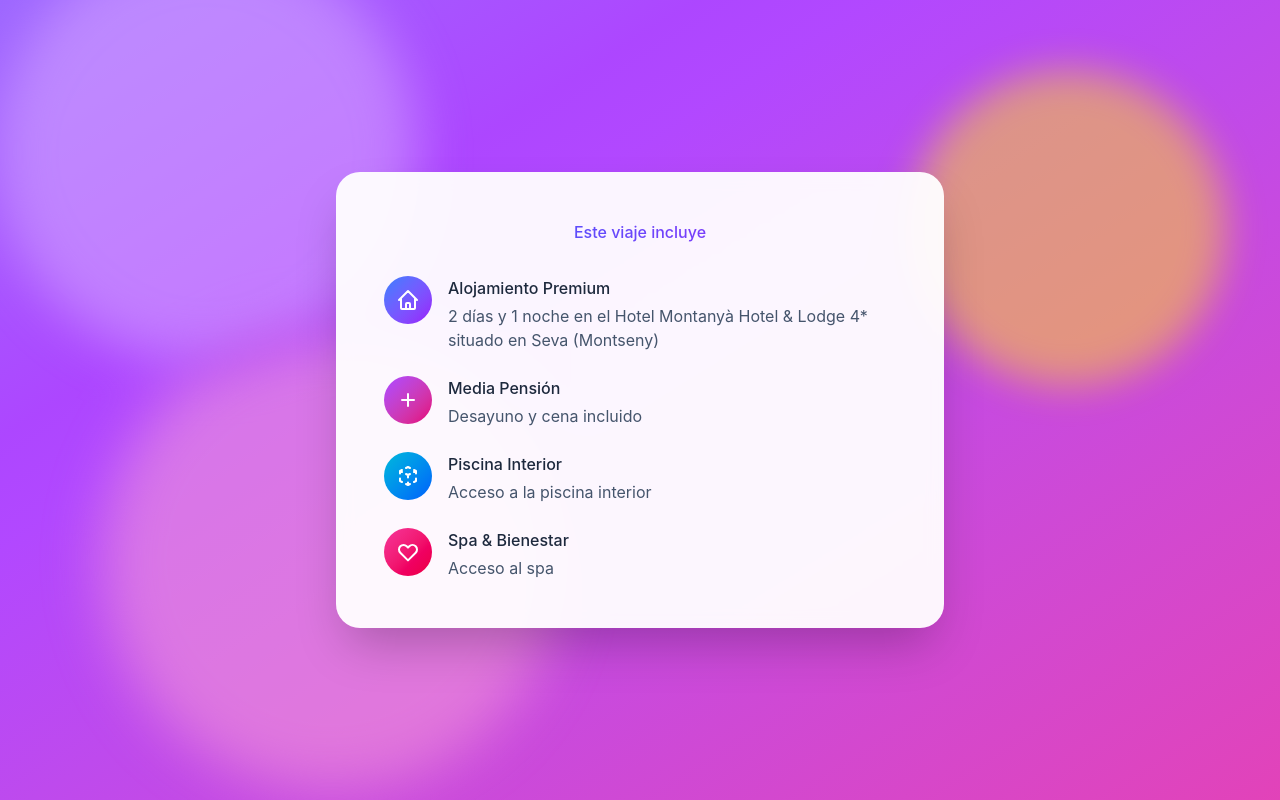
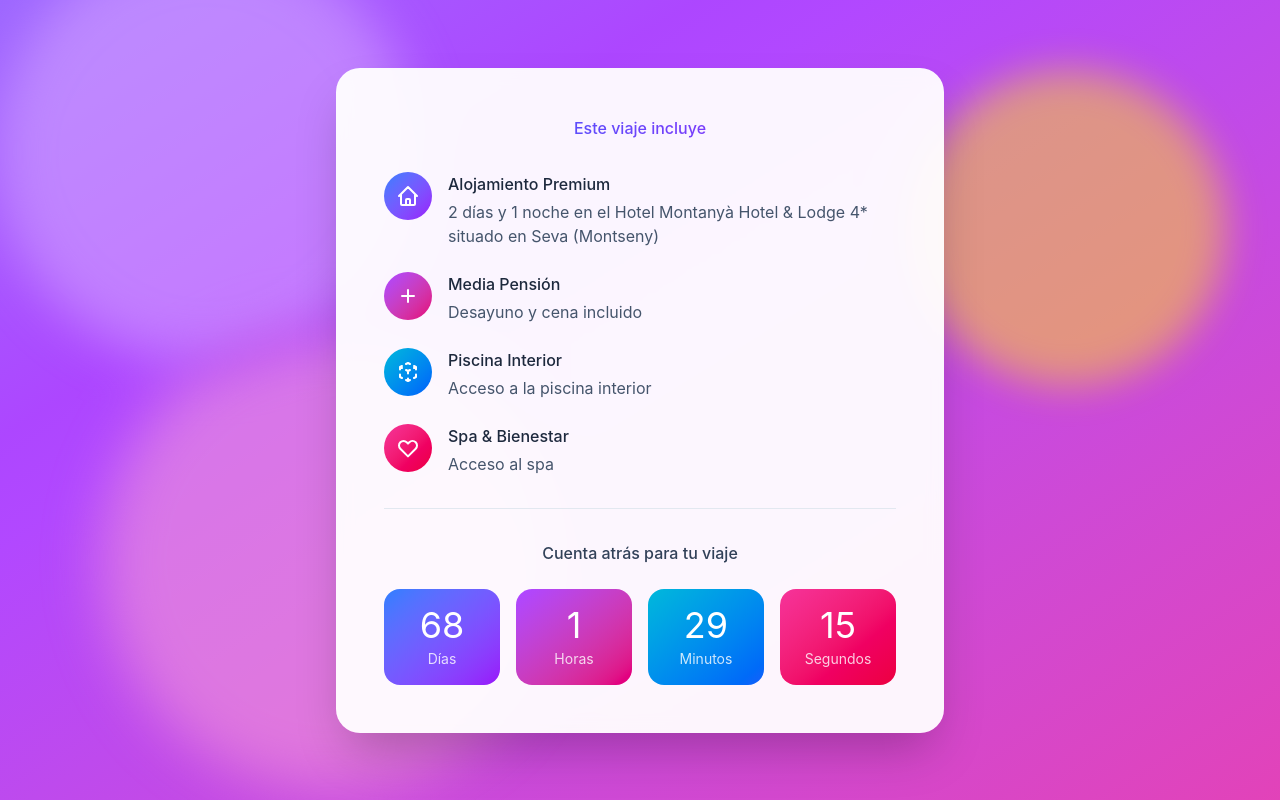
Before and after one commit to adri4n-code/Viaje20, a React (Vite) app: page / in a window 1280 px wide. Built offline with nearby package versions, Linux system fonts and the light colour scheme.

Commit message:
Update files from Figma Make

```diff
--- a/src/app/App.tsx
+++ b/src/app/App.tsx
@@ -1,7 +1,38 @@
 import { ImageWithFallback } from './components/figma/ImageWithFallback';
 import qrCodeImage from 'figma:asset/9fd622c78fe57d0e0a191e2b81394b2599637ffc.png';
+import { useState, useEffect } from 'react';
 
 export default function App() {
+  const [timeLeft, setTimeLeft] = useState({
+    days: 0,
+    hours: 0,
+    minutes: 0,
+    seconds: 0
+  });
+
+  useEffect(() => {
+    const targetDate = new Date('2026-03-14T00:00:00').getTime();
+
+    const updateCountdown = () => {
+      const now = new Date().getTime();
+      const difference = targetDate - now;
+
+      if (difference > 0) {
+        setTimeLeft({
+          days: Math.floor(difference / (1000 * 60 * 60 * 24)),
+          hours: Math.floor((difference % (1000 * 60 * 60 * 24)) / (1000 * 60 * 60)),
+          minutes: Math.floor((difference % (1000 * 60 * 60)) / (1000 * 60)),
+          seconds: Math.floor((difference % (1000 * 60)) / 1000)
+        });
+      }
+    };
+
+    updateCountdown();
+    const interval = setInterval(updateCountdown, 1000);
+
+    return () => clearInterval(interval);
+  }, []);
+
   return (
     <div className="min-h-screen w-full flex items-center justify-center relative overflow-hidden">
       {/* Fondo animado */}
@@ -68,6 +99,29 @@ export default function App() {
               </div>
             </div>
           </div>
+
+          {/* Contador Regresivo */}
+          <div className="mt-8 pt-8 border-t border-slate-200">
+            <h2 className="text-center text-slate-700 mb-6">Cuenta atrás para tu viaje</h2>
+            <div className="grid grid-cols-4 gap-4">
+              <div className="bg-gradient-to-br from-blue-500 to-purple-600 rounded-2xl p-4 text-center">
+                <div className="text-3xl md:text-4xl text-white mb-1">{timeLeft.days}</div>
+                <div className="text-xs md:text-sm text-white/80">Días</div>
+              </div>
+              <div className="bg-gradient-to-br from-purple-500 to-pink-600 rounded-2xl p-4 text-center">
+                <div className="text-3xl md:text-4xl text-white mb-1">{timeLeft.hours}</div>
+                <div className="text-xs md:text-sm text-white/80">Horas</div>
+              </div>
+              <div className="bg-gradient-to-br from-cyan-500 to-blue-600 rounded-2xl p-4 text-center">
+                <div className="text-3xl md:text-4xl text-white mb-1">{timeLeft.minutes}</div>
+                <div className="text-xs md:text-sm text-white/80">Minutos</div>
+              </div>
+              <div className="bg-gradient-to-br from-pink-500 to-rose-600 rounded-2xl p-4 text-center">
+                <div className="text-3xl md:text-4xl text-white mb-1">{timeLeft.seconds}</div>
+                <div className="text-xs md:text-sm text-white/80">Segundos</div>
+              </div>
+            </div>
+          </div>
         </div>
       </div>
     </div>
```
